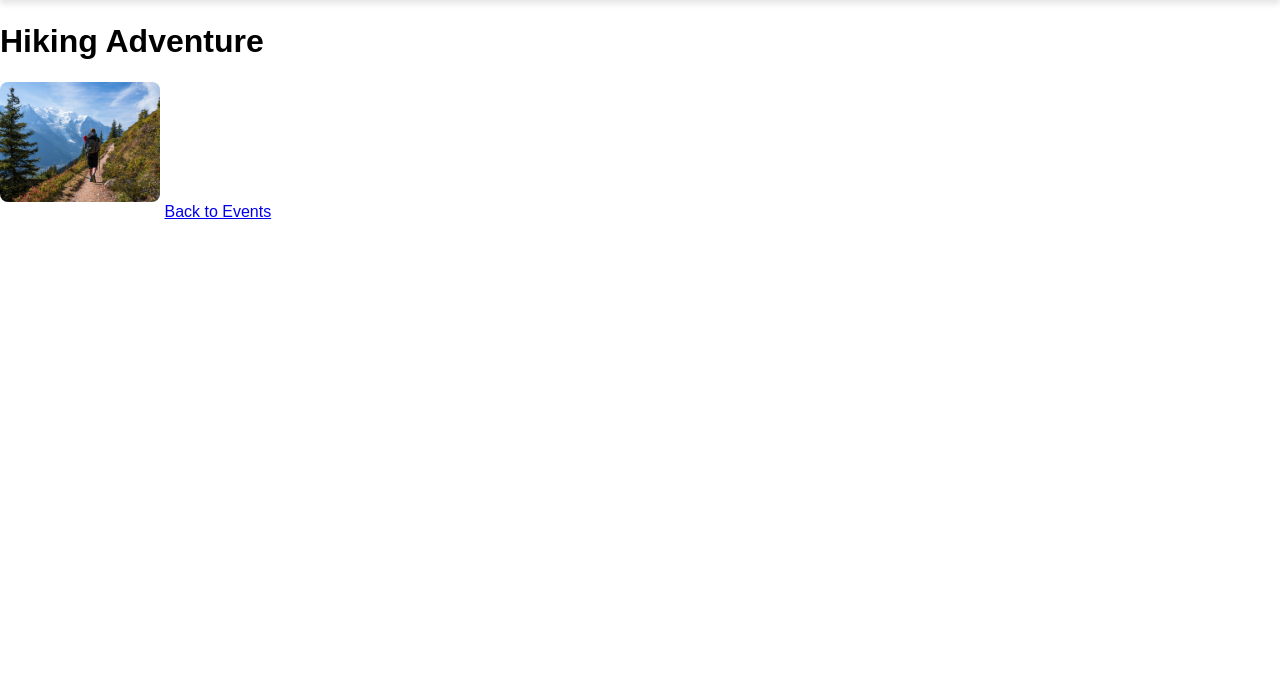
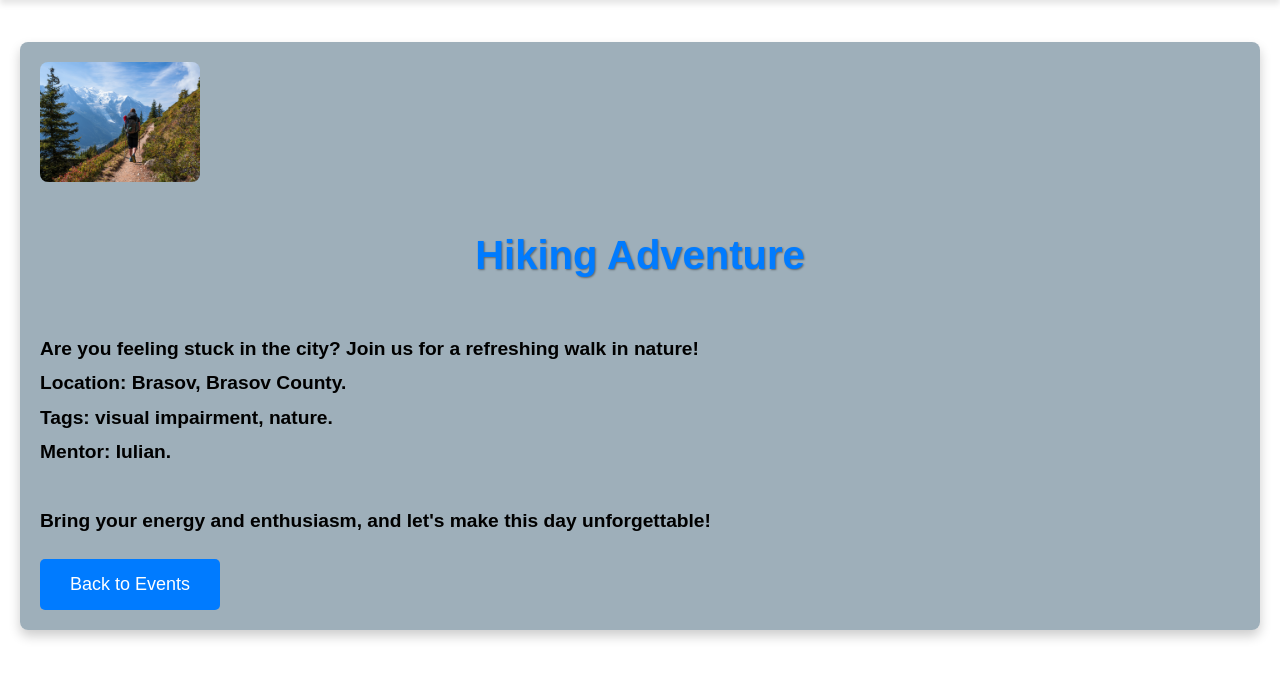
Before and after one commit to ralucamihale/hack-it-all-2024, a Flask app: page /events/event1 in a window 1280 px wide. Shown: the part 48-727 px from the top of the page. Run offline with Flask 3, Linux system fonts and the light colour scheme.

Commit message:
Modified event detail

```diff
--- a/templates/event_detail.html
+++ b/templates/event_detail.html
@@ -6,6 +6,66 @@
     <title>{{ event['title'] }}</title>
     <link rel="stylesheet" href="{{ url_for('static', filename='nav_style.css') }}">
     <link rel="stylesheet" href="{{ url_for('static', filename='events.css') }}">
+    <style>
+        /* Container pentru detalii eveniment */
+        .event-detail-container {
+            max-width: 1200px;
+            margin: 40px auto;
+            padding: 20px;
+            background-color: rgba(121, 144, 159, 0.716);
+            border-radius: 8px;
+            box-shadow: 0 6px 12px rgba(0, 0, 0, 0.2);
+            font-family: Arial, sans-serif;
+        }
+
+        /* Imaginea evenimentului */
+        .event-image {
+            width: 100%;
+            height: auto;
+            max-height: 400px; /* Dimensiune ajustată */
+            object-fit: contain; /* Asigură că imaginea nu este decupată */
+            border-radius: 8px;
+            margin-bottom: 20px;
+        }
+
+        /* Titlul și descrierea */
+        .event-details {
+            text-align: center;
+        }
+
+        .event-title {
+            font-size: 2.5em;
+            font-weight: bold;
+            margin-bottom: 15px;
+            text-shadow: 1px 1px 2px rgba(0, 0, 0, 0.4);
+        }
+
+        .event-description {
+            font-size: 1.2em;
+            font-weight: 600;
+            margin-bottom: 20px;
+            line-height: 1.8;
+            white-space: pre-line; /* Permite newline din text */
+            text-align: justify;
+        }
+
+        /* Buton de întoarcere */
+        .back-button {
+            display: inline-block;
+            padding: 15px 30px;
+            font-size: 18px;
+            color: #fff;
+            background-color: #007bff;
+            text-decoration: none;
+            border-radius: 5px;
+            transition: background-color 0.3s, transform 0.2s;
+        }
+
+        .back-button:hover {
+            background-color: #0056b3;
+            transform: scale(1.05);
+        }
+    </style>
 </head>
 <body>
     <nav>
@@ -16,9 +76,23 @@
         </ul>
     </nav>
     <div class="event-detail-container">
-        <h1>{{ event['title'] }}</h1>
-        <p>{{ event['description'] }}</p>
+        <!-- Imagine a evenimentului ajustată -->
         <img src="{{ url_for('static', filename='images/' ~ event['picture']) }}" alt="{{ event['title'] }}" class="event-image">
+
+        <!-- Detalii despre eveniment -->
+        <div class="event-details">
+            <h1 class="event-title">{{ event['title'] }}</h1>
+            <p class="event-description">
+                Are you feeling stuck in the city? Join us for a refreshing walk in nature!
+                Location: Brasov, Brasov County.
+                Tags: visual impairment, nature.
+                Mentor: Iulian.
+
+                Bring your energy and enthusiasm, and let's make this day unforgettable!
+            </p>
+        </div>
+
+        <!-- Buton de întoarcere -->
         <a href="{{ url_for('events') }}" class="back-button">Back to Events</a>
     </div>
 </body>
--- a/templates/main_page.html
+++ b/templates/main_page.html
@@ -19,8 +19,7 @@
         <div class="container">
             <div class="title_container">
                 <h1 id="main_title">Building Bridges of Friendship and Guidance</h1>
-                <p id="main_paragraph">
-                    Welcome to a platform dedicated to connecting those in need with compassionate mentors and supportive friends.
+                <p id="main_paragraph">Welcome to a platform dedicated to connecting those in need with compassionate mentors and supportive friends.
                     Whether you're looking for guidance, a listening ear, or an opportunity to inspire others, our community is here to help bridge gaps
                     and foster meaningful relationships.
                 </p>
```
